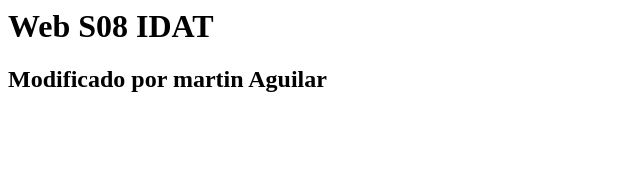
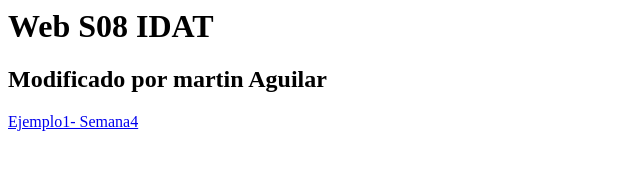
Before and after one commit to Martin1504/WEBS08, a plain HTML site: page index.html in a window 1280 px wide. Shown: the whole page, without its empty margins (0-640 px from the left). Drawn offline with Linux system fonts and the light colour scheme.

Commit message:
enlace
enlace

```diff
--- a/index.html
+++ b/index.html
@@ -1,2 +1,3 @@
 <H1>  Web S08 IDAT </H1>
 <H2> Modificado por martin Aguilar</H2>
+<a href="ejemplo1.html" >Ejemplo1- Semana4</a>
```
